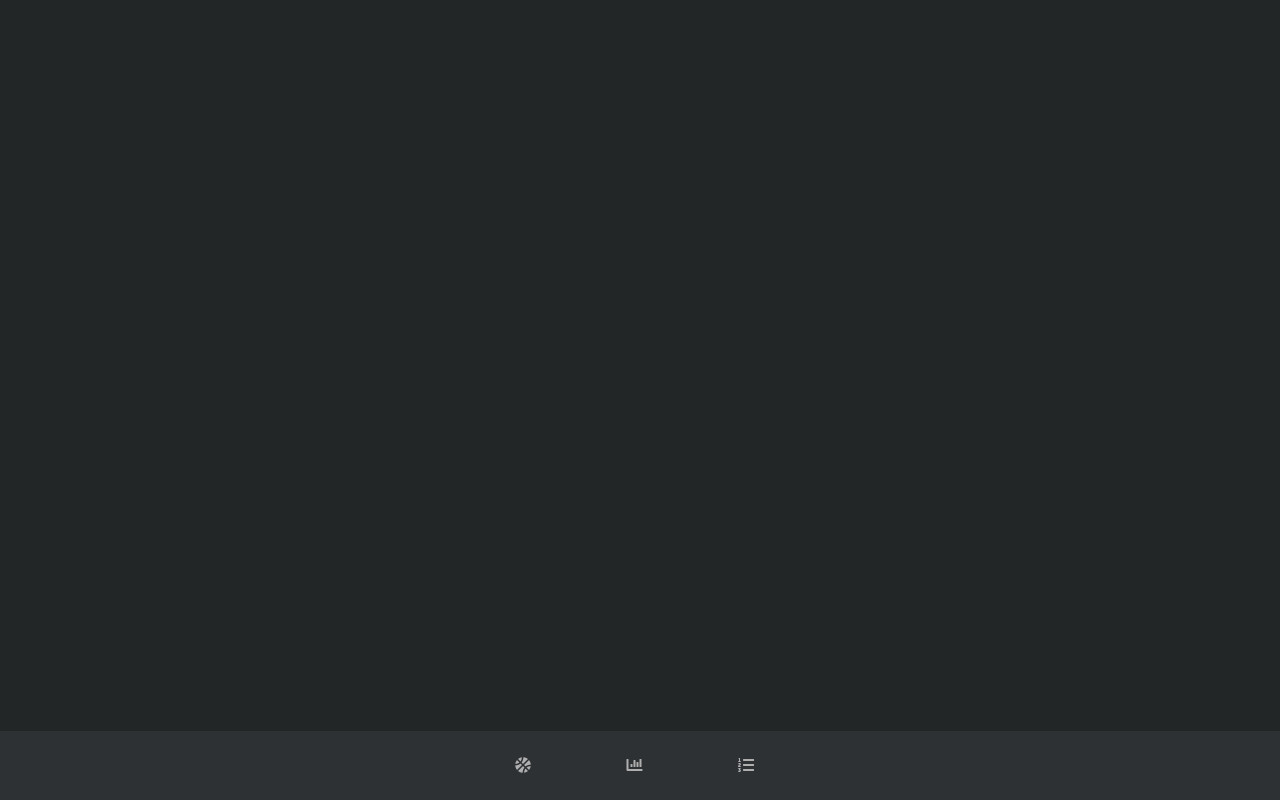
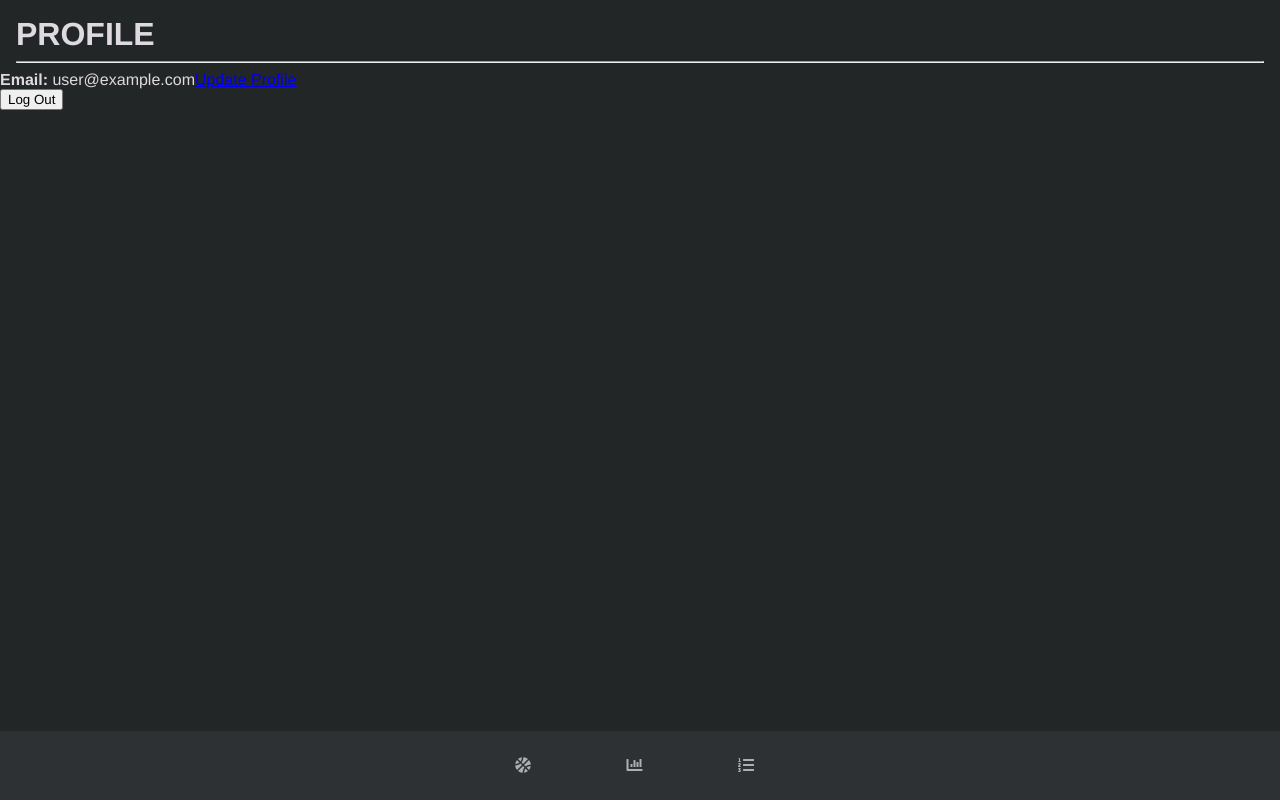
Before and after one commit to jaredami/shot-tracker, a React (Create React App) app: page /profile in a window 1280 px wide. Built offline with nearby package versions, Linux system fonts and the light colour scheme; no server answers; sample sign-in values are in the browser's storage.

Commit message:
Uilize PrivateRoute

```diff
--- a/src/components/App.js
+++ b/src/components/App.js
@@ -9,6 +9,8 @@ import "./App.css";
 import History from "./History";
 import Login from "./Login";
 import Nav from "./Nav";
+import PrivateRoute from "./PrivateRoute";
+import Profile from "./Profile";
 import Rankings from "./Rankings";
 import Session from "./Session";
 import Signup from "./Signup";
@@ -20,7 +22,7 @@ function App() {
         <div className="main-wrapper">
           <Switch>
             <Route exact path="/">
-              <Redirect to="/signup" />
+              <Redirect to="/train" />
             </Route>
             <Route path="/signup">
               <div className="header-container">
@@ -36,27 +38,32 @@ function App() {
               </div>
               <Login />
             </Route>
-            <Route path="/train">
+            <PrivateRoute
+              path="/profile"
+              component={Profile}
+              pageTitle="PROFILE"
+            ></PrivateRoute>
+            <PrivateRoute path="/train">
               <div className="header-container">
                 <h1 className="header">TRAIN</h1>
                 <hr />
               </div>
               <Session />
-            </Route>
-            <Route path="/history">
+            </PrivateRoute>
+            <PrivateRoute path="/history">
               <div className="header-container">
                 <h1 className="header">HISTORY</h1>
                 <hr />
               </div>
               <History />
-            </Route>
-            <Route path="/rankings">
+            </PrivateRoute>
+            <PrivateRoute path="/rankings">
               <div className="header-container">
                 <h1 className="header">RANKINGS</h1>
                 <hr />
               </div>
               <Rankings />
-            </Route>
+            </PrivateRoute>
           </Switch>
           <Nav />
         </div>
--- a/src/components/Login.js
+++ b/src/components/Login.js
@@ -17,7 +17,7 @@ export default function Login() {
       setError("");
       setLoading(true);
       await login(emailRef.current.value, passwordRef.current.value);
-      history.push("/train");
+      history.push("/");
     } catch {
       setError("Failed to log in");
     }
--- /dev/null
+++ b/src/components/PrivateRoute.js
@@ -0,0 +1,31 @@
+import React from "react";
+import { Route, Redirect } from "react-router-dom";
+import { useAuth } from "../contexts/AuthContext";
+import "./App.css";
+
+export default function PrivateRoute({
+  component: Component,
+  pageTitle,
+  ...rest
+}) {
+  const { currentUser } = useAuth();
+
+  return (
+    <Route
+      {...rest}
+      render={(props) => {
+        return currentUser ? (
+          <>
+            <div className="header-container">
+              <h1 className="header">{pageTitle}</h1>
+              <hr />
+            </div>
+            <Component {...props} />
+          </>
+        ) : (
+          <Redirect to="/login" />
+        );
+      }}
+    ></Route>
+  );
+}
--- /dev/null
+++ b/src/components/Profile.js
@@ -0,0 +1,39 @@
+import React, { useState } from "react";
+import { useAuth } from "../contexts/AuthContext";
+import { Link, useHistory } from "react-router-dom";
+
+export default function Dashboard() {
+  const [error, setError] = useState("");
+  const { currentUser, logout } = useAuth();
+  const history = useHistory();
+
+  async function handleLogout() {
+    setError("");
+
+    try {
+      await logout();
+      history.push("/login");
+    } catch {
+      setError("Failed to log out");
+    }
+  }
+
+  return (
+    <>
+      <div>
+        <div>
+          {error && <div variant="danger">{error}</div>}
+          <strong>Email:</strong> {currentUser.email}
+          <Link to="/update-profile" className="btn btn-primary w-100 mt-3">
+            Update Profile
+          </Link>
+        </div>
+      </div>
+      <div className="w-100 text-center mt-2">
+        <button variant="link" onClick={handleLogout}>
+          Log Out
+        </button>
+      </div>
+    </>
+  );
+}
--- a/src/components/Signup.js
+++ b/src/components/Signup.js
@@ -22,7 +22,7 @@ export default function Signup() {
       setError("");
       setLoading(true);
       await signup(emailRef.current.value, passwordRef.current.value);
-      history.push("/train");
+      history.push("/");
     } catch {
       setError("Failed to create an account");
     }
```
